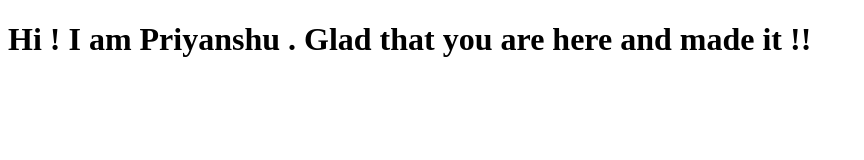
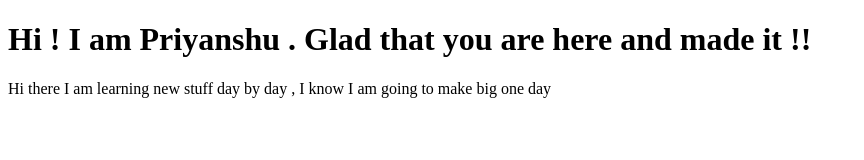
Before and after one commit to priyanshuprafful/priyanshugupta-site, a plain HTML site: page index.html in a window 1280 px wide. Shown: the whole page, without its empty margins (0-864 px from the left). Drawn offline with Linux system fonts and the light colour scheme.

Commit message:
refactor: added a paragraph

```diff
--- a/index.html
+++ b/index.html
@@ -8,6 +8,7 @@
 </head>
 <body>
    <h1>Hi ! I am Priyanshu . Glad that you are here and made it !!</h1>
+   <p>Hi there I am learning new stuff day by day , I know I am going to make big one day</p>
 
 </body>
 </html>
```
